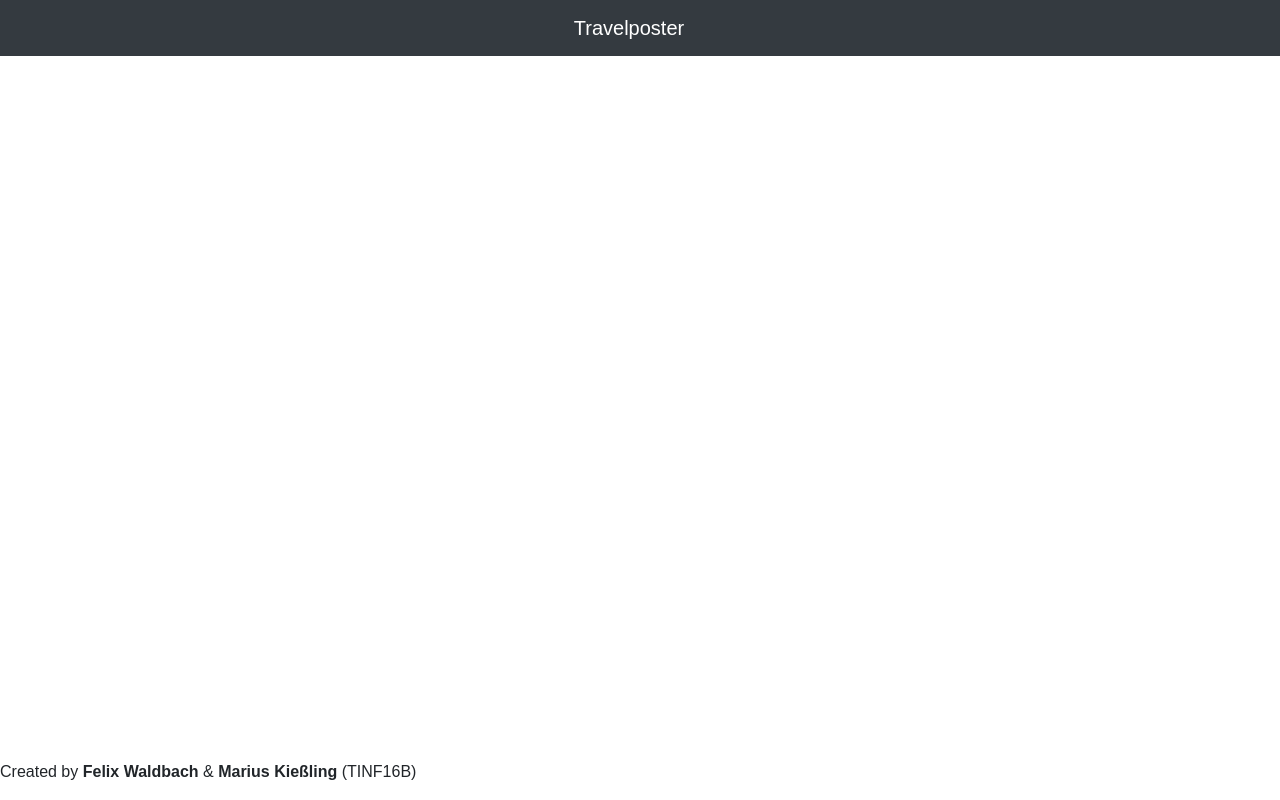
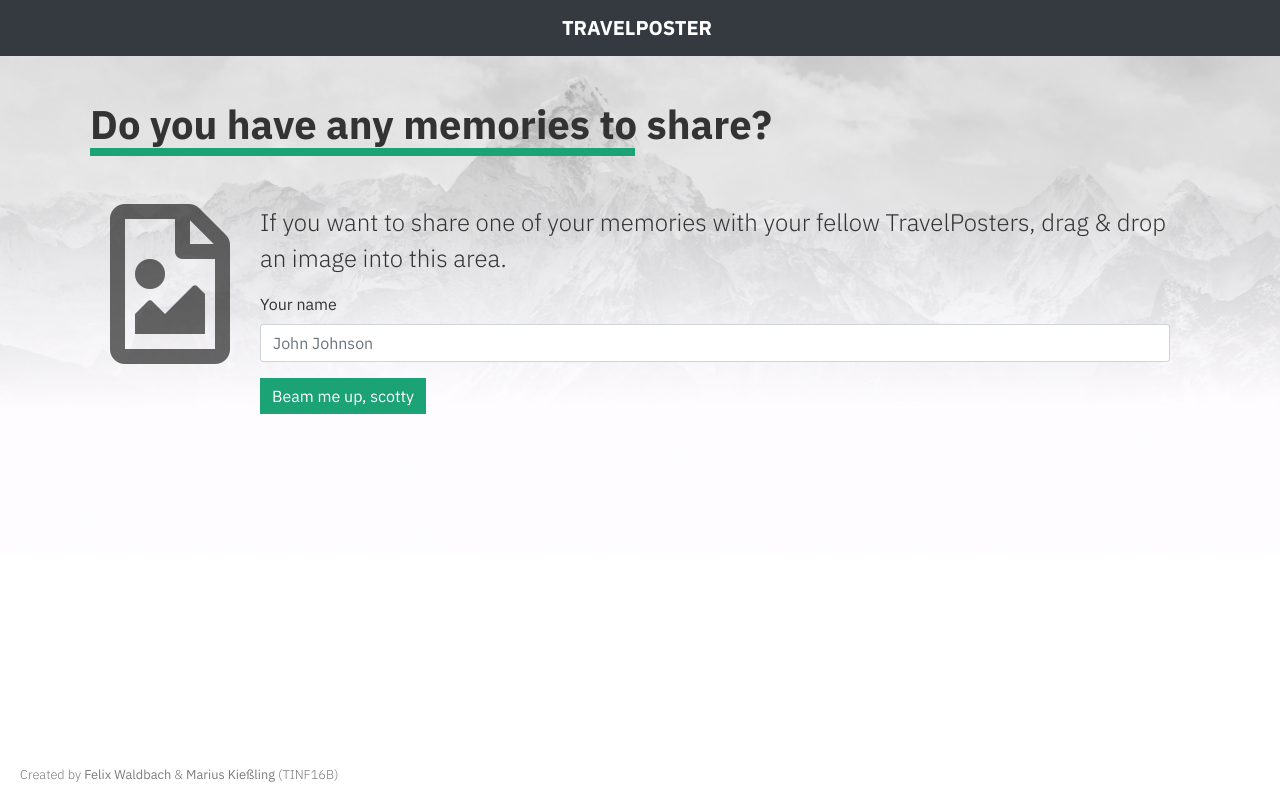
Before and after one commit to felixwaldbach/travelposterfrontend, a React (Create React App) app: page / in a window 1280 px wide. Built offline with nearby package versions, Linux system fonts and the light colour scheme; no server answers.

Commit message:
Add layout of share widget and style footer + navigation

```diff
--- a/src/components/Index.jsx
+++ b/src/components/Index.jsx
@@ -1,5 +1,7 @@
-import React, { Component}  from 'react';
 import $ from "jquery";
+import React, { Component }  from 'react';
+import ShareMemory from './ShareMemory';
+
 import config from "../config";
 
 /**
@@ -48,7 +50,16 @@ class Index extends Component {
 
         return (
             <div>
+                <div class="container">
+                  <div class="row">
+                    <div class="col-sm">
+                      <ShareMemory />
+                    </div>
+                  </div>
+                </div>
+
                 <h1>{this.state.message}</h1>
+
                 {posts}
             </div>
         )
--- /dev/null
+++ b/src/components/ShareMemory.jsx
@@ -0,0 +1,44 @@
+import React, { Component } from 'react';
+
+import '../css/main.css';
+
+class ShareMemory extends Component {
+  constructor(props) {
+    super(props);
+
+    this.state = {
+      name: "",
+      file: ""
+    }
+  }
+
+  render() {
+    return (
+      <div class="share-memory">
+        <h1>Do you have any memories to share?</h1>
+        <div class="container justify-content-center">
+          <div class="upload row">
+            <div class="col-auto">
+              <i class="far fa-file-image"></i>
+            </div>
+            <div class="col">
+              <p class="align-middle">If you want to share one of your memories with your fellow TravelPosters, drag & drop an image into this area.</p>
+                <form>
+                  <div class="form-group">
+                    <label for="name">Your name</label>
+                    <input type="text" class="form-control" id="name" placeholder="John Johnson"
+                      onChange={ (e) => { this.setState({ name: e.target.value }) } }
+                      value={ () => { return this.state.name; } }
+                    />
+                  </div>
+                  <button type="submit" class="btn btn-primary">Beam me up, scotty</button>
+                </form>
+            </div>
+          </div>
+        </div>
+      </div>
+    );
+  }
+}
+
+export default ShareMemory;
--- /dev/null
+++ b/src/css/main.css
@@ -0,0 +1,77 @@
+body {
+  font-family: 'IBM Plex Sans', sans-serif;
+  background: url(/img/header.jpg) no-repeat;
+  background-size: cover;
+  background-position: center top;
+  color: #333333 !important;
+}
+
+.nav .nav-item button {
+  text-align: center;
+  margin: 0 auto;
+  font-weight: 700;
+  text-transform: uppercase;
+}
+
+.container {
+  background: none !important;
+}
+
+.share-memory h1 {
+  display: inline-block;
+  font-weight: 700;
+}
+
+.share-memory h1::after {
+  width: 80%;
+  height: 8px;
+  background-color: #1ba275;
+  display: block;
+  content: ' ';
+}
+
+.share-memory .container {
+  padding: 20px;
+  border-top-right-radius: 15px;
+  border-bottom-left-radius: 15px;
+  margin-top: 20px;
+}
+
+.share-memory .upload i {
+  font-size: 10em;
+  float: left;
+  color: rgba(0, 0, 0, 0.59);
+}
+
+.share-memory .upload p {
+  font-size: 1.5em;
+  font-weight: 300;
+}
+
+.share-memory .upload label {
+  font-weight: 400;
+}
+
+.share-memory .upload input {
+  border-radius: 3px;
+}
+
+.share-memory .upload button {
+  background-color: #1ba275;
+  border-radius: 0 !important;
+}
+
+.share-memory .upload button:active {
+  background-color: #179068 !important;
+}
+
+footer {
+  font-size: 0.8em;
+  padding: 0 20px;
+  color: #7a7a7a;
+  font-weight: 300;
+}
+
+footer strong {
+  font-weight: 400;
+}
```
Also changed, not shown: public/img/header.jpg (added).
